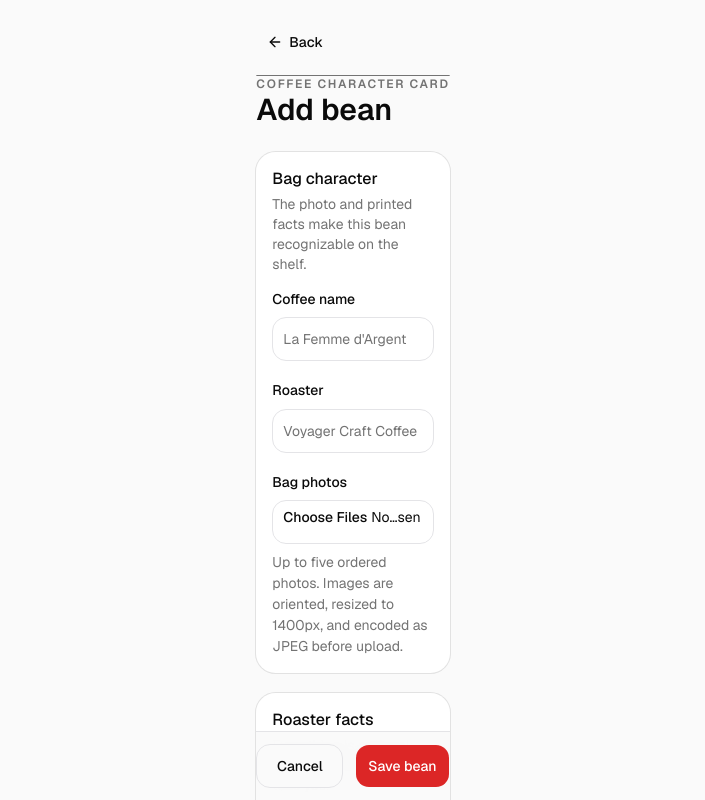
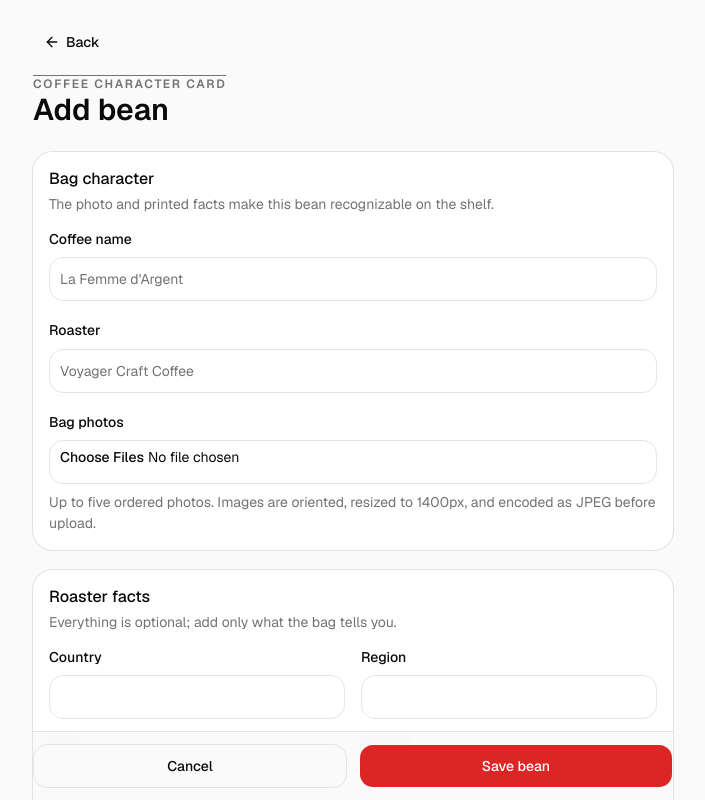
Before and after one commit to maxxyh/DripWatch, a Next.js app in the folder web/: page /beans/new in a window 1280 px wide. Shown: the top 800 px of the page, without its empty margins (287-992 px from the left). Built offline with nearby package versions, Linux system fonts and the light colour scheme.

Commit message:
fix: resolve no width issue in bean editor

```diff
--- a/web/src/components/bean-editor.tsx
+++ b/web/src/components/bean-editor.tsx
@@ -498,7 +498,7 @@ function EditorFrame({
   children: React.ReactNode;
 }) {
   return (
-    <main className="mx-auto max-w-2xl px-4 py-5">
+    <main className="mx-auto max-w-2xl px-4 py-5 w-[calc(100%-var(--spacing)*10)]">
       <Button variant="ghost" onClick={() => history.back()}>
         <ArrowLeft data-icon="inline-start" />
         Back
```
